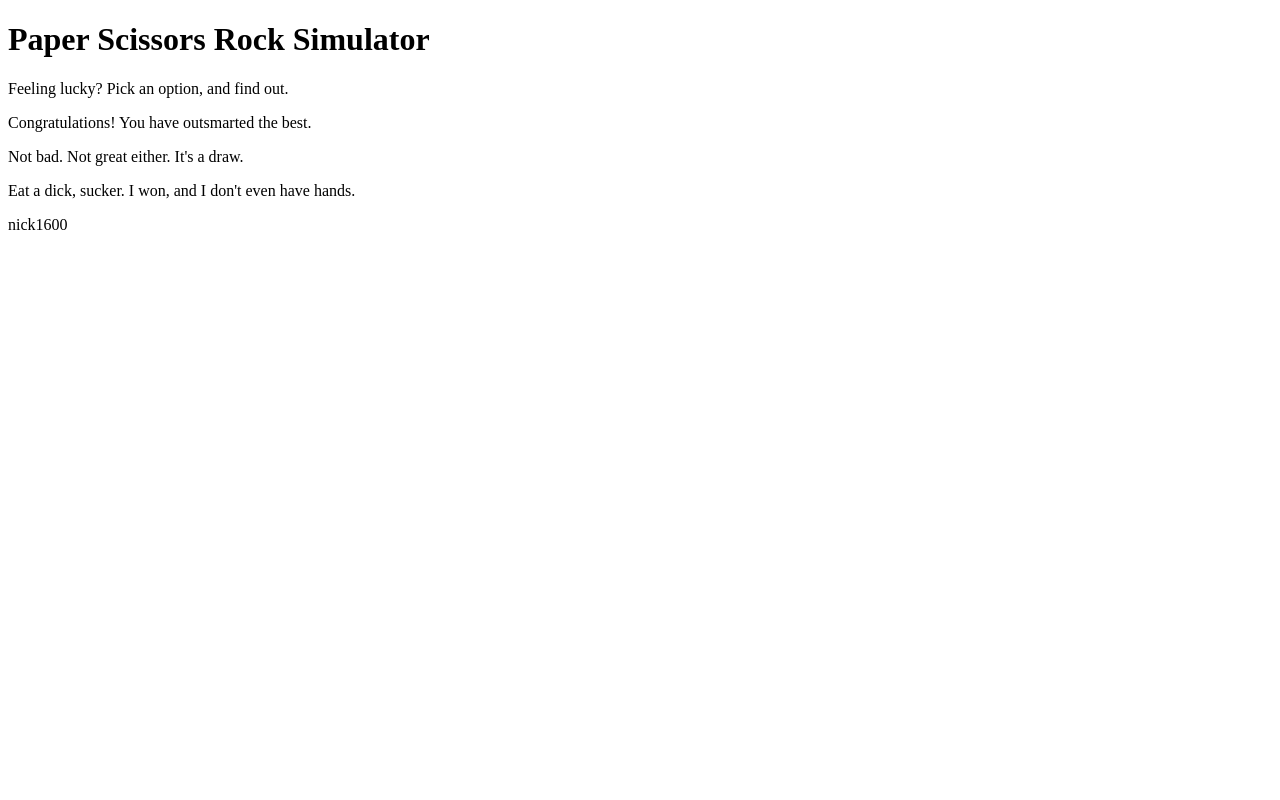
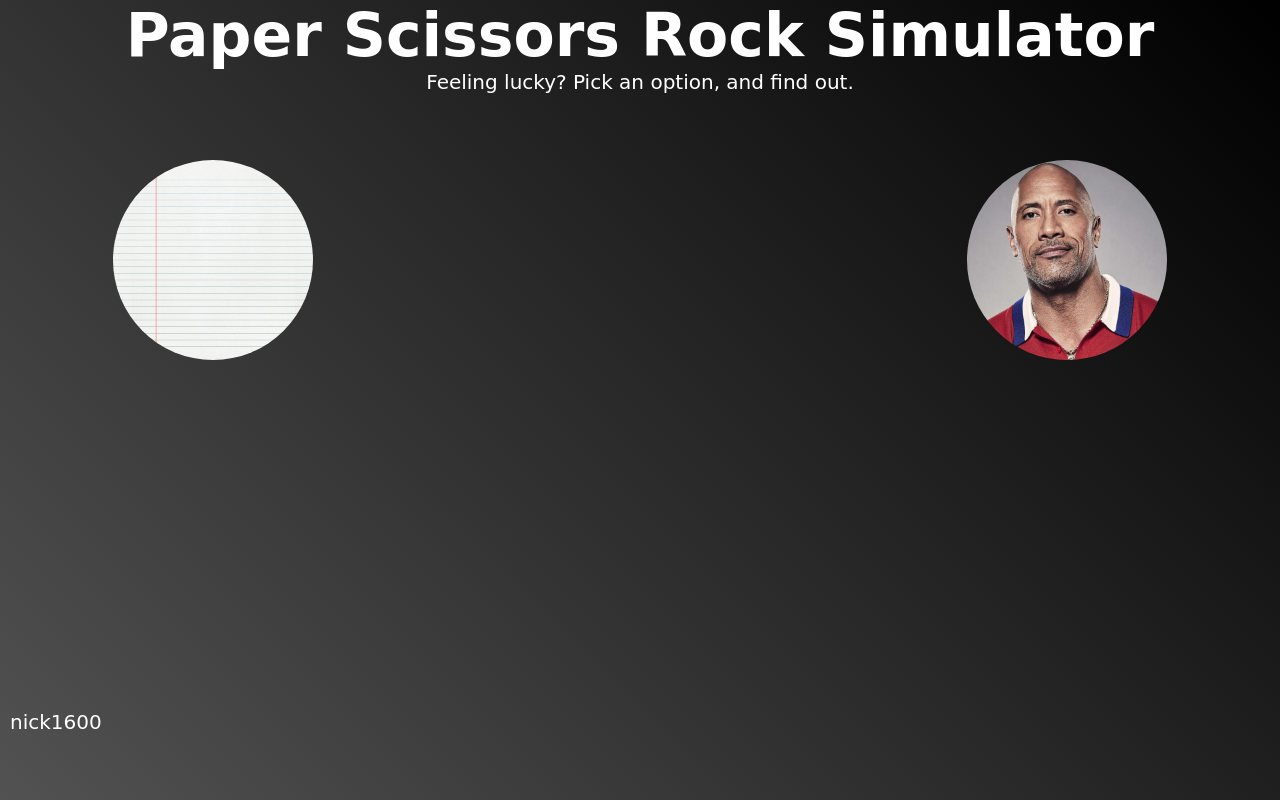
Before and after one commit to Nick1600/paper-scissors-rock-website, a plain HTML site: page index.html in a window 1280 px wide. Drawn offline with Linux system fonts and the light colour scheme; a web font is replaced by a local one.

Commit message:
style.css first draft. Add media

```diff
--- a/index.html
+++ b/index.html
@@ -7,6 +7,9 @@
         <meta name="description" content="">
         <meta name="viewport" content="width=device-width, initial-scale=1">
         <link rel="stylesheet" href="style.css">
+        <link rel="preconnect" href="https://fonts.googleapis.com">
+        <link rel="preconnect" href="https://fonts.gstatic.com" crossorigin>
+        <link href="https://fonts.googleapis.com/css2?family=Tourney:wght@500&family=Yomogi&display=swap" rel="stylesheet">
     </head>
     <body>
         <header>
@@ -14,11 +17,26 @@
             <p class="header__instructions">Feeling lucky? Pick an option, and find out.</p>
         </header>
         <main>
+<!--OPTION-->
             <article class="option__container">
                 <div class="option one"></div>
                 <div class="option two"></div>
                 <div class="option three"></div>
             </article>
+<!--VS-->
+            <article class="choice-display">
+                <section class="user-choice">
+                    <h2 class="user-choice urock">You chose: Rock</h2>
+                    <h2 class="user-choice upaper">You chose: Paper</h2>
+                    <h2 class="user-choice uscissors">You chose: Scissors</h2>
+                </section>
+                <section class="computor-choice">
+                    <h2 class="comp-choice crock">I chose: Rock</h2>
+                    <h2 class="comp-choice cpaper">I chose: Paper</h2>
+                    <h2 class="comp-choice cscissors">I chose: Scissors</h2>
+                </section>
+            </article>
+<!--RESULTS-->
             <article class="results">
                 <p class="win">Congratulations! You have outsmarted the best.</p>
                 <p class="draw">Not bad. Not great either. It's a draw.</p>
--- a/style.css
+++ b/style.css
@@ -0,0 +1,106 @@
+* {
+    margin: 0;
+    padding: 0;
+    box-sizing: border-box;
+}
+ html {
+     font-size: 20px;
+ }
+ h1 {
+     font-size: 3rem;
+     font-family: 'Tourney', cursive;
+ }
+ h2 {
+     font-size: 2rem;
+ }
+ p {
+    font-family: 'Yomogi', cursive;
+ }
+ body {
+     height: 100vh;
+    background: rgb(82,82,82);
+    background: linear-gradient(45deg, rgba(82,82,82,1) 0%, rgba(0,0,0,1) 100%);
+    color: white;
+ }
+
+ /*HEADER*/
+ header {
+     text-align: center;
+     height: 20%;
+ }
+
+ /*OPTIONS*/
+ .option__container {
+     display: flex;
+     align-items: center;
+     justify-content: space-around;
+     height: 70%;
+ }
+ .option {
+     height: 200px;
+     width: 200px;
+     border-radius: 50%;
+     background-position: center;
+     background-size: contain;
+ }
+ .one {
+     background-image: url('/media/paper-img.jpg');
+ }
+ .two {
+     background-image: url('/media/scissors.img')
+ }
+ .three {
+     background-image: url('/media/rock-img.jpg')
+ }
+
+ /*VS*/
+.choice-display {
+    height: 3rem;
+    display: flex;
+    justify-content: space-around;
+    align-items: center;
+}
+.urock {
+    display: none;
+}
+.upaper {
+    display: none;
+}
+.uscissors {
+    display: none;
+}
+
+.crock {
+    display: none;
+}
+.cpaper {
+    display: none;
+}
+.cscissors {
+    display: none;
+}
+
+/*RESULTS*/
+.results {
+    text-align: center;
+    position: relative;
+    top: 5rem;
+
+}
+.win {
+    display: none;
+}
+.draw {
+    display: none;
+}
+.loss {
+    display: none;
+}
+
+ /*FOOTER*/
+ footer {
+     height: 10%;
+     position: absolute;
+     bottom: 0.5rem;
+     left: 0.5rem;
+ }
```
Also changed, not shown: media/paper-img.jpg (added), media/rock-img.jpg (added), 1 other file.
